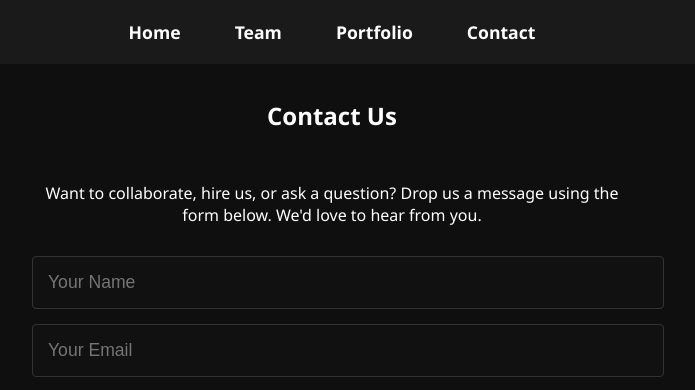
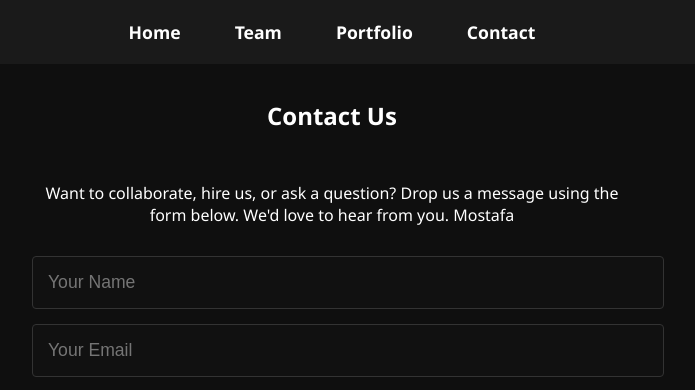
Before and after one commit to JordanTipping/not-a-cog-studio.github.io, a Jekyll site: the page built from contact.md, in a window 1280 px wide. Shown: the top 390 px of the page, without its empty margins (308-1003 px from the left). Built offline with Jekyll 4.4.1, drawn with Linux system fonts in a browser that asks for light colours; our own code applies the rules of GitHub Pages for plain Markdown files.

Commit message:
Update contact.md

```diff
--- a/contact.md
+++ b/contact.md
@@ -1,6 +1,6 @@
 <section class="section" id="contact" aria-labelledby="contact-heading">
   <h1 id="contact-heading">Contact Us</h1>
-  <p>Want to collaborate, hire us, or ask a question? Drop us a message using the form below. We'd love to hear from you.</p>
+  <p>Want to collaborate, hire us, or ask a question? Drop us a message using the form below. We'd love to hear from you. Mostafa</p>
 
 <!-- Contact Form -->
 <form id="contact-form" action="https://formspree.io/f/xdkepdvk" method="POST">
```
